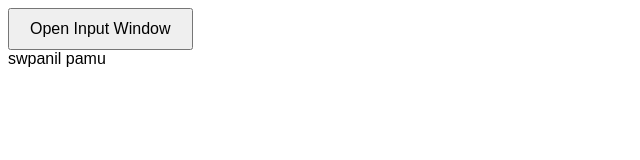
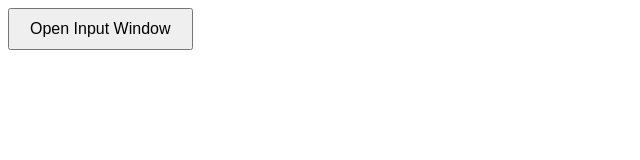
Before and after one commit to Swapnilpamu07/Full-Featured-Digital-Clock, a plain HTML site: page alarm.html in a window 1280 px wide. Shown: the whole page, without its empty margins (0-640 px from the left). Drawn offline with Linux system fonts and the light colour scheme.

Commit message:
made changes

```diff
--- a/alarm.html
+++ b/alarm.html
@@ -79,9 +79,7 @@
             <button id="submitBtn">Submit</button>
         </div>
     </div>
-    <div>
-        swpanil pamu
-    </div>
+
     <script>document.getElementById('openModalBtn').addEventListener('click', function() {
         document.getElementById('modal').classList.add('show');
     });
```
